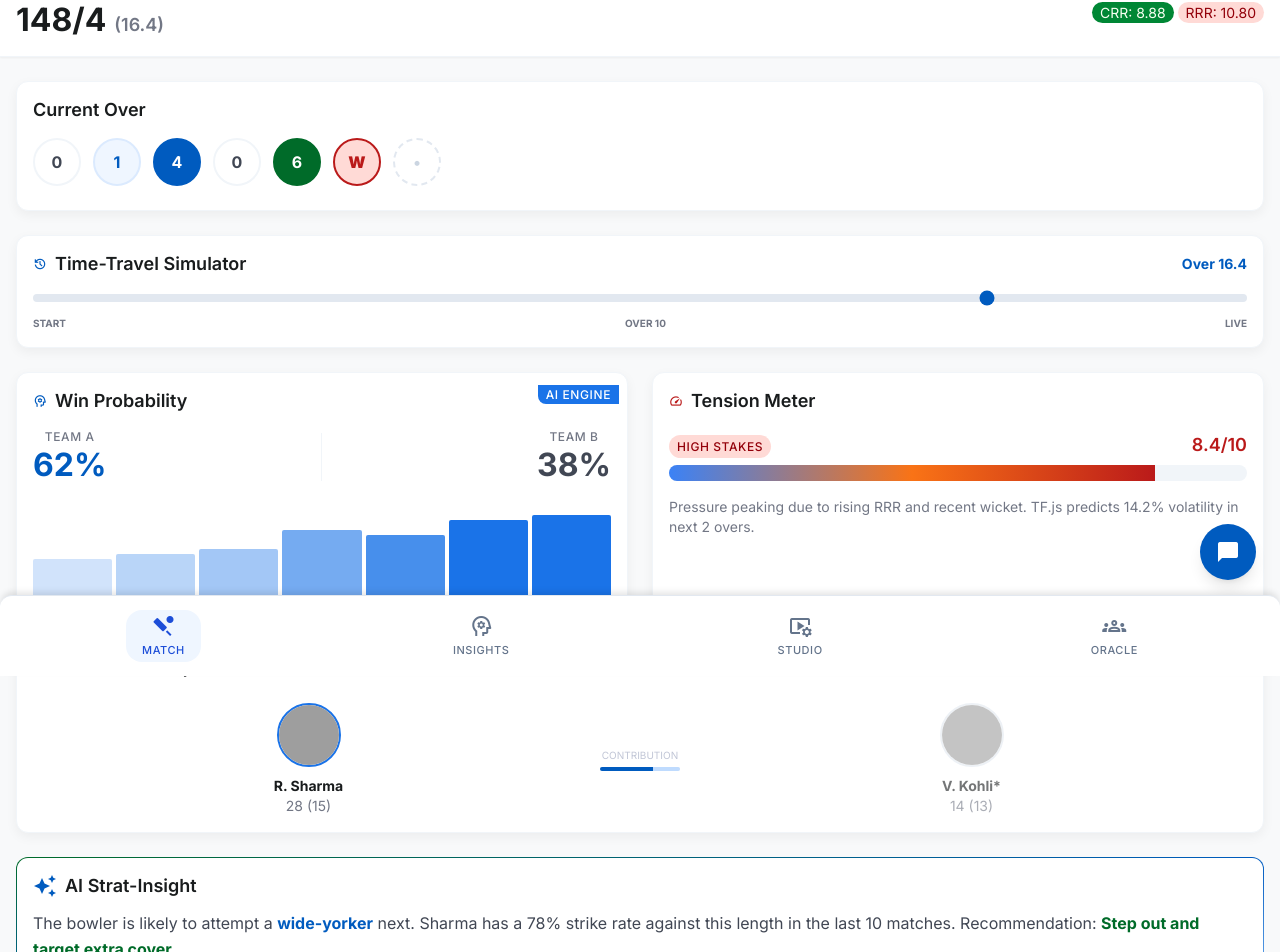
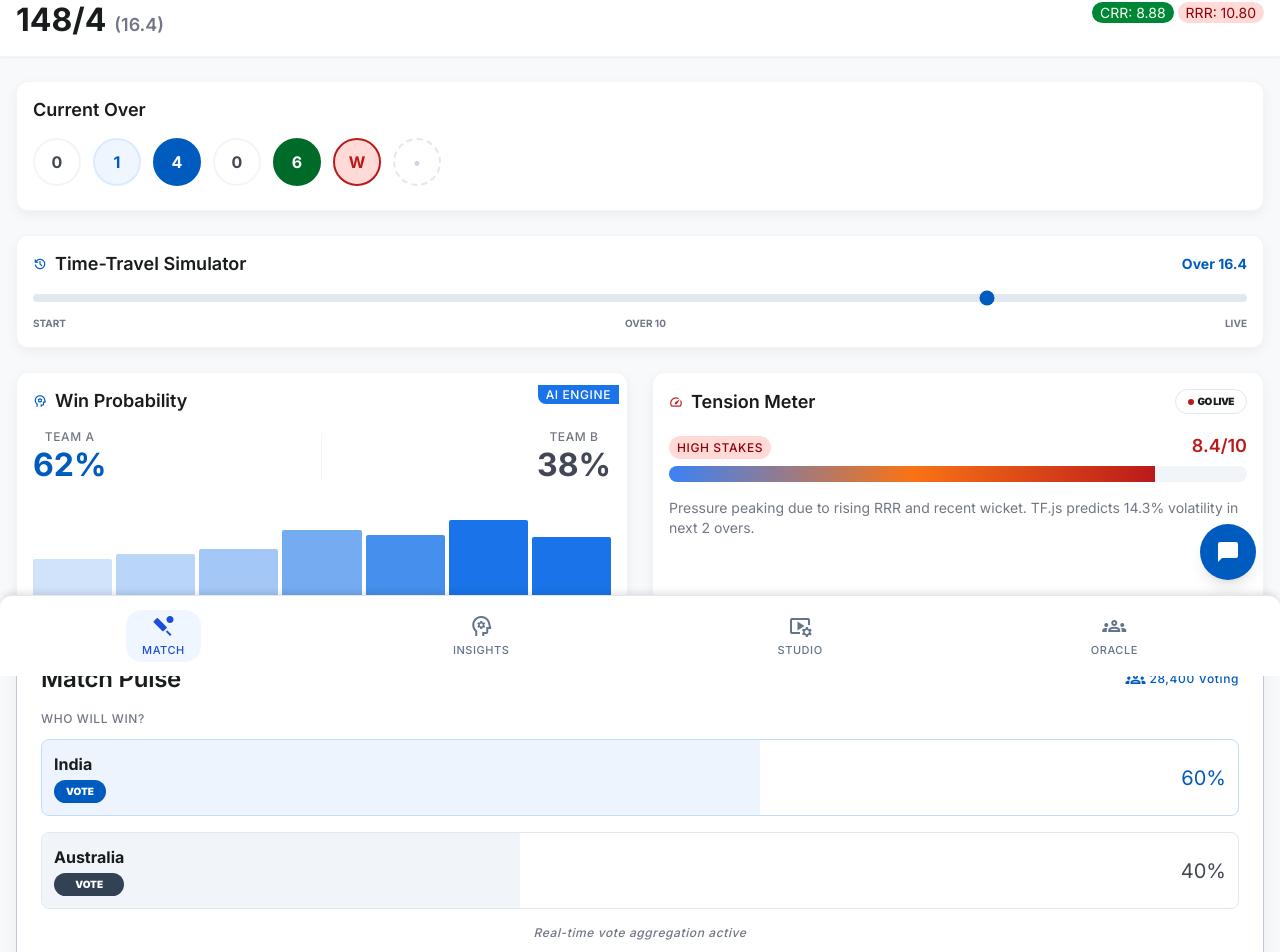
Before and after one commit to atharvachare/ExtremeCoders-GDG-Nashik, an Angular app: page / in a window 1280 px wide. Shown: the part 124-1076 px from the top of the page. Built offline with nearby package versions, Linux system fonts and the light colour scheme; grey boxes are pictures that could not be loaded.

Commit message:
Added live simulator, tension engine, poll aggregator, and dynamic AI voice insights

```diff
--- a/src/app/app.component.html
+++ b/src/app/app.component.html
@@ -21,15 +21,15 @@
 <span class="font-label-md text-label-md text-error uppercase">Live • 2nd Innings</span>
 </div>
     <div class="flex items-baseline gap-2">
-<h1 class="font-data-num text-data-num text-on-surface">148/4</h1>
-<span class="font-title-lg text-title-lg text-outline">(16.4)</span>
+      <h1 class="font-data-num text-data-num text-on-surface">{{runs}}/{{wickets}}</h1>
+      <span class="font-title-lg text-title-lg text-outline">({{overs}}.{{ballsInOver}})</span>
     </div>
   </div>
   <div class="text-right">
     <p class="font-label-md text-label-md text-outline uppercase tracking-wider">Target: 184</p>
     <div class="mt-1">
-<span class="font-body-sm text-body-sm px-2 py-0.5 bg-tertiary-container text-on-tertiary-container rounded-full">CRR: 8.88</span>
-<span class="font-body-sm text-body-sm px-2 py-0.5 bg-error-container text-on-error-container rounded-full ml-1">RRR: 10.80</span>
+      <span class="font-body-sm text-body-sm px-2 py-0.5 bg-tertiary-container text-on-tertiary-container rounded-full">CRR: {{ (runs / (overs + ballsInOver/6)).toFixed(2) }}</span>
+      <span class="font-body-sm text-body-sm px-2 py-0.5 bg-error-container text-on-error-container rounded-full ml-1">RRR: {{ ((184 - runs) / (20 - (overs + ballsInOver/6))).toFixed(2) }}</span>
     </div>
   </div>
 </div>
@@ -38,12 +38,24 @@
   <section class="bg-white rounded-xl shadow-[0_4px_12px_rgba(0,0,0,0.05)] border border-slate-100 p-4">
     <h3 class="font-title-lg text-title-lg mb-4 text-on-surface">Current Over</h3>
     <div class="flex gap-3 overflow-x-auto pb-2 scrollbar-hide">
-<div class="flex-shrink-0 w-12 h-12 rounded-full border-2 border-slate-100 flex items-center justify-center font-bold text-on-surface-variant">0</div>
-<div class="flex-shrink-0 w-12 h-12 rounded-full border-2 border-blue-100 bg-blue-50 flex items-center justify-center font-bold text-primary">1</div>
-<div class="flex-shrink-0 w-12 h-12 rounded-full border-2 border-primary bg-primary flex items-center justify-center font-bold text-on-primary">4</div>
-<div class="flex-shrink-0 w-12 h-12 rounded-full border-2 border-slate-100 flex items-center justify-center font-bold text-on-surface-variant">0</div>
-<div class="flex-shrink-0 w-12 h-12 rounded-full border-2 border-tertiary bg-tertiary flex items-center justify-center font-bold text-on-tertiary">6</div>
-<div class="flex-shrink-0 w-12 h-12 rounded-full border-2 border-error bg-error-container flex items-center justify-center font-black text-error">W</div>
+      <div *ngFor="let ball of currentOverBalls"
+           class="flex-shrink-0 w-12 h-12 rounded-full border-2 flex items-center justify-center font-bold"
+           [class.border-slate-100]="ball === '0'"
+           [class.text-on-surface-variant]="ball === '0'"
+           [class.border-blue-100]="ball === '1'"
+           [class.bg-blue-50]="ball === '1'"
+           [class.text-primary]="ball === '1'"
+           [class.border-primary]="ball === '4'"
+           [class.bg-primary]="ball === '4'"
+           [class.text-on-primary]="ball === '4'"
+           [class.border-tertiary]="ball === '6'"
+           [class.bg-tertiary]="ball === '6'"
+           [class.text-on-tertiary]="ball === '6'"
+           [class.border-error]="ball === 'W'"
+           [class.bg-error-container]="ball === 'W'"
+           [class.text-error]="ball === 'W'">
+        {{ball}}
+      </div>
       <div class="flex-shrink-0 w-12 h-12 rounded-full border-2 border-dashed border-slate-200 flex items-center justify-center font-bold text-slate-300">•</div>
     </div>
   </section>
@@ -72,12 +84,12 @@
     <div class="flex items-center justify-between mb-4">
       <div class="text-center">
         <p class="font-label-md text-label-md text-outline uppercase">Team A</p>
-<p class="font-data-num text-data-num text-primary">62%</p>
+        <p class="font-data-num text-data-num text-primary">{{winPercentage}}%</p>
       </div>
       <div class="h-12 w-[1px] bg-slate-100"></div>
       <div class="text-center">
         <p class="font-label-md text-label-md text-outline uppercase">Team B</p>
-<p class="font-data-num text-data-num text-on-surface-variant">38%</p>
+        <p class="font-data-num text-data-num text-on-surface-variant">{{100 - winPercentage}}%</p>
       </div>
     </div>
     <div class="h-24 w-full flex items-end gap-1">
@@ -87,35 +99,81 @@
       <div class="flex-1 bg-primary-container/60 rounded-t-sm h-[70%]"></div>
       <div class="flex-1 bg-primary-container/80 rounded-t-sm h-[65%]"></div>
       <div class="flex-1 bg-primary-container rounded-t-sm h-[80%]"></div>
-<div class="flex-1 bg-primary-container rounded-t-sm h-[85%]"></div>
+      <div class="flex-1 bg-primary-container rounded-t-sm" [style.height.%]="winPercentage"></div>
     </div>
   </div>
 
   <div class="bg-white rounded-xl shadow-[0_4px_12px_rgba(0,0,0,0.05)] border border-slate-100 p-4">
-<h3 class="font-title-lg text-title-lg mb-4 text-on-surface flex items-center gap-2">
+    <div class="flex justify-between items-center mb-4">
+      <h3 class="font-title-lg text-title-lg text-on-surface flex items-center gap-2">
         <span class="material-symbols-outlined text-error text-sm">speed</span> Tension Meter
       </h3>
+      <button (click)="toggleSimulator()" [class.bg-error]="isSimulating" [class.text-white]="isSimulating" class="text-[10px] font-black border px-3 py-1 rounded-full border-slate-200 uppercase tracking-tighter flex items-center gap-1 transition-all">
+        <span class="w-1.5 h-1.5 rounded-full" [class.bg-error]="!isSimulating" [class.bg-white]="isSimulating" [class.animate-pulse]="isSimulating"></span>
+        {{ isSimulating ? 'Live' : 'Go Live' }}
+      </button>
+    </div>
     <div class="relative pt-1">
       <div class="flex mb-2 items-center justify-between">
         <div>
           <span class="font-label-md text-label-md py-1 px-2 uppercase rounded-full bg-error-container text-on-error-container">High Stakes</span>
         </div>
         <div class="text-right">
-<span class="font-data-num text-title-lg text-error">8.4/10</span>
+          <span class="font-data-num text-title-lg text-error">{{(tensionLevel/10).toFixed(1)}}/10</span>
         </div>
       </div>
       <div class="overflow-hidden h-4 mb-4 text-xs flex rounded-full bg-slate-100">
-<div class="shadow-none flex flex-col text-center whitespace-nowrap text-white justify-center bg-gradient-to-r from-blue-500 via-orange-500 to-error" style="width:84%"></div>
+        <div class="shadow-none flex flex-col text-center whitespace-nowrap text-white justify-center bg-gradient-to-r from-blue-500 via-orange-500 to-error" [style.width.%]="tensionLevel"></div>
       </div>
-<p class="font-body-sm text-body-sm text-outline">Pressure peaking due to rising RRR and recent wicket. TF.js predicts 14.2% volatility in next 2 overs.</p>
+      <p class="font-body-sm text-body-sm text-outline">Pressure peaking due to rising RRR and recent wicket. TF.js predicts {{ (tensionLevel * 0.17).toFixed(1) }}% volatility in next 2 overs.</p>
     </div>
   </div>
 </div>
 
+<!-- LIVE POLL AGGREGATOR (NEW) -->
+<section class="bg-surface-container-lowest rounded-xl p-6 shadow-[0_4px_16px_rgba(0,0,0,0.06)] border border-outline-variant mb-6">
+  <div class="flex items-center justify-between mb-4">
+    <h2 class="font-headline-md text-headline-md text-on-surface">Match Pulse</h2>
+    <div class="flex items-center gap-1 text-primary">
+      <span class="material-symbols-outlined text-[20px]" data-icon="groups">groups</span>
+      <span class="font-label-md text-label-md">{{(voteA + voteB + 14200).toLocaleString()}} Voting</span>
+    </div>
+  </div>
+
+  <p class="font-label-md text-label-md text-outline uppercase mb-3">WHO WILL WIN?</p>
+
+  <div class="space-y-4">
+    <!-- Team A -->
+    <div class="relative group p-3 border border-blue-200 rounded-lg overflow-hidden">
+      <div class="absolute inset-0 bg-blue-100/50 z-0 transition-all duration-1000" [style.width.%]="getPercent('A')"></div>
+      <div class="relative z-10 flex justify-between items-center w-full">
+        <div class="flex flex-col">
+          <span class="font-body-md font-bold text-on-surface">India</span>
+          <button (click)="castVote('A')" class="mt-1 text-[10px] bg-primary text-white px-3 py-1 rounded-full uppercase font-black active:scale-90 transition-transform">Vote</button>
+        </div>
+        <span class="font-data-num text-[20px] text-primary">{{getPercent('A')}}%</span>
+      </div>
+    </div>
+
+    <!-- Team B -->
+    <div class="relative group p-3 border border-slate-200 rounded-lg overflow-hidden">
+      <div class="absolute inset-0 bg-slate-100 z-0 transition-all duration-1000" [style.width.%]="getPercent('B')"></div>
+      <div class="relative z-10 flex justify-between items-center w-full">
+        <div class="flex flex-col">
+          <span class="font-body-md font-bold text-on-surface">Australia</span>
+          <button (click)="castVote('B')" class="mt-1 text-[10px] bg-slate-700 text-white px-3 py-1 rounded-full uppercase font-black active:scale-90 transition-transform">Vote</button>
+        </div>
+        <span class="font-data-num text-[20px] text-on-surface-variant">{{getPercent('B')}}%</span>
+      </div>
+    </div>
+  </div>
+  <p class="mt-4 text-center text-outline font-label-md text-label-md italic">Real-time vote aggregation active</p>
+</section>
+
   <section class="bg-white rounded-xl shadow-[0_4px_12px_rgba(0,0,0,0.05)] border border-slate-100 p-4">
     <div class="flex justify-between items-center mb-6">
       <h3 class="font-title-lg text-title-lg text-on-surface">Active Partnership</h3>
-<span class="font-title-lg text-title-lg text-primary">42 (28)</span>
+      <span class="font-title-lg text-title-lg text-primary">{{partnershipRuns}} ({{partnershipBalls}})</span>
     </div>
 <div class="flex gap-4 items-center">
 <div class="flex-1 flex flex-col items-center">
@@ -144,12 +202,18 @@
 
 <section class="rounded-xl p-[1px] bg-gradient-to-br from-tertiary via-primary to-blue-300">
     <div class="bg-white rounded-[11px] p-4">
-<div class="flex items-center gap-2 mb-3">
+      <div class="flex items-center justify-between mb-3">
+        <div class="flex items-center gap-2">
           <span class="material-symbols-outlined text-primary" style="font-variation-settings: 'FILL' 1;">auto_awesome</span>
           <h3 class="font-title-lg text-title-lg text-on-surface">AI Strat-Insight</h3>
         </div>
+        <button (click)="speakInsight(aiInsight)"
+                class="p-2 -mr-2 text-primary hover:bg-blue-50 rounded-full active:scale-90 transition-transform">
+          <span class="material-symbols-outlined">volume_up</span>
+        </button>
+      </div>
       <p class="font-body-md text-body-md text-on-surface-variant leading-relaxed">
-The bowler is likely to attempt a <span class="font-bold text-primary">wide-yorker</span> next. Sharma has a 78% strike rate against this length in the last 10 matches. Recommendation: <span class="font-bold text-tertiary">Step out and target extra cover.</span>
+        {{aiInsight}}
       </p>
 <div class="mt-4 flex gap-2">
 <button class="flex-1 py-2 bg-primary-fixed text-on-primary-fixed rounded-lg font-label-md text-label-md uppercase active:scale-95 transition-transform">See Analysis</button>
--- a/src/app/app.component.ts
+++ b/src/app/app.component.ts
@@ -11,8 +11,108 @@ import { CommonModule } from '@angular/common';
 export class AppComponent {
   title = 'CricStat AI';
   activeTab = 'match';
+  tensionLevel: number = 84;
+  winPercentage: number = 62;
+  voteA: number = 8540;
+  voteB: number = 5660;
+
+  // LIVE SCORE STATE
+  runs: number = 148;
+  wickets: number = 4;
+  overs: number = 16;
+  ballsInOver: number = 4;
+  currentOverBalls: string[] = ['0', '1', '4', '0', '6', 'W'];
+
+  partnershipRuns: number = 42;
+  partnershipBalls: number = 28;
+  aiInsight: string = 'The bowler is targeting the 4th stump. Sharma showing solid defense.';
+
+  isSimulating: boolean = false;
+  private simulatorInterval: any;
 
   setTab(tab: string) {
     this.activeTab = tab;
   }
+
+  castVote(team: string) {
+    if (team === 'A') this.voteA++;
+    else this.voteB++;
+  }
+
+  getPercent(team: string) {
+    const total = this.voteA + this.voteB;
+    if (team === 'A') return Math.round((this.voteA / total) * 100);
+    return Math.round((this.voteB / total) * 100);
+  }
+
+  speakInsight(text: string) {
+    const synth = window.speechSynthesis;
+    if (synth.speaking) {
+      synth.cancel();
+      return;
+    }
+    const utter = new SpeechSynthesisUtterance(text);
+    utter.pitch = 1.1;
+    utter.rate = 1.0;
+    synth.speak(utter);
+  }
+
+  toggleSimulator() {
+    if (this.isSimulating) {
+      this.stopSimulator();
+    } else {
+      this.startSimulator();
+    }
+  }
+
+  private stopSimulator() {
+    if (this.simulatorInterval) clearInterval(this.simulatorInterval);
+    this.isSimulating = false;
+  }
+
+  private startSimulator() {
+    this.isSimulating = true;
+    const outcomes = ['0', '1', '4', '6', 'W', '1', '0'];
+
+    this.simulatorInterval = setInterval(() => {
+      const outcome = outcomes[Math.floor(Math.random() * outcomes.length)];
+
+      // Update Over History
+      if (this.ballsInOver === 0) this.currentOverBalls = [];
+      this.currentOverBalls.push(outcome);
+
+      // Update Tension & Win Prob & Partnership
+      this.partnershipBalls++;
+      if (outcome === 'W') {
+        this.tensionLevel += 5;
+        this.wickets++;
+        this.partnershipRuns = 0;
+        this.partnershipBalls = 0;
+        this.aiInsight = 'Crucial breakthrough! Gemini predicts a shift in momentum. New batsman needs 5 balls to settle.';
+      } else if (outcome === '0') {
+        this.tensionLevel += 2;
+        if (this.tensionLevel > 85) {
+          this.aiInsight = 'Extreme pressure! Dot ball percentage rising. Wicket probability now spiking.';
+        }
+      } else {
+        const r = parseInt(outcome);
+        this.runs += r;
+        this.partnershipRuns += r;
+        this.tensionLevel -= r;
+        this.winPercentage += (r * 0.5);
+        if (r === 6) this.aiInsight = 'Massive hit! Tension dropping. Bowler under pressure to change length.';
+        else if (r === 4) this.aiInsight = 'Perfect placement for four. Sharma exploiting the gap in deep mid-wicket.';
+      }
+
+      // Update Over/Balls
+      this.ballsInOver++;
+      if (this.ballsInOver >= 6) {
+        this.overs++;
+        this.ballsInOver = 0;
+      }
+
+      this.tensionLevel = Math.min(Math.max(this.tensionLevel, 10), 95);
+      this.winPercentage = Math.min(Math.max(this.winPercentage, 0), 100);
+    }, 3000);
+  }
 }
```
Lines whose indentation alone changed are shown as unchanged.
